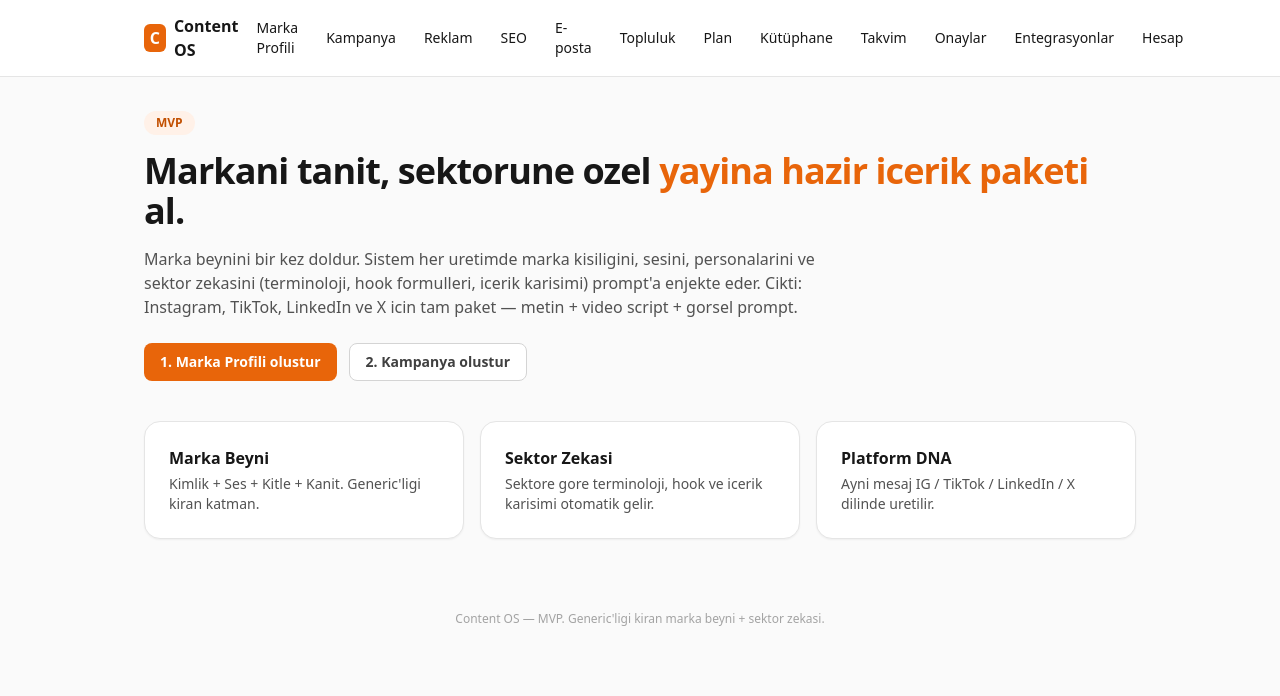
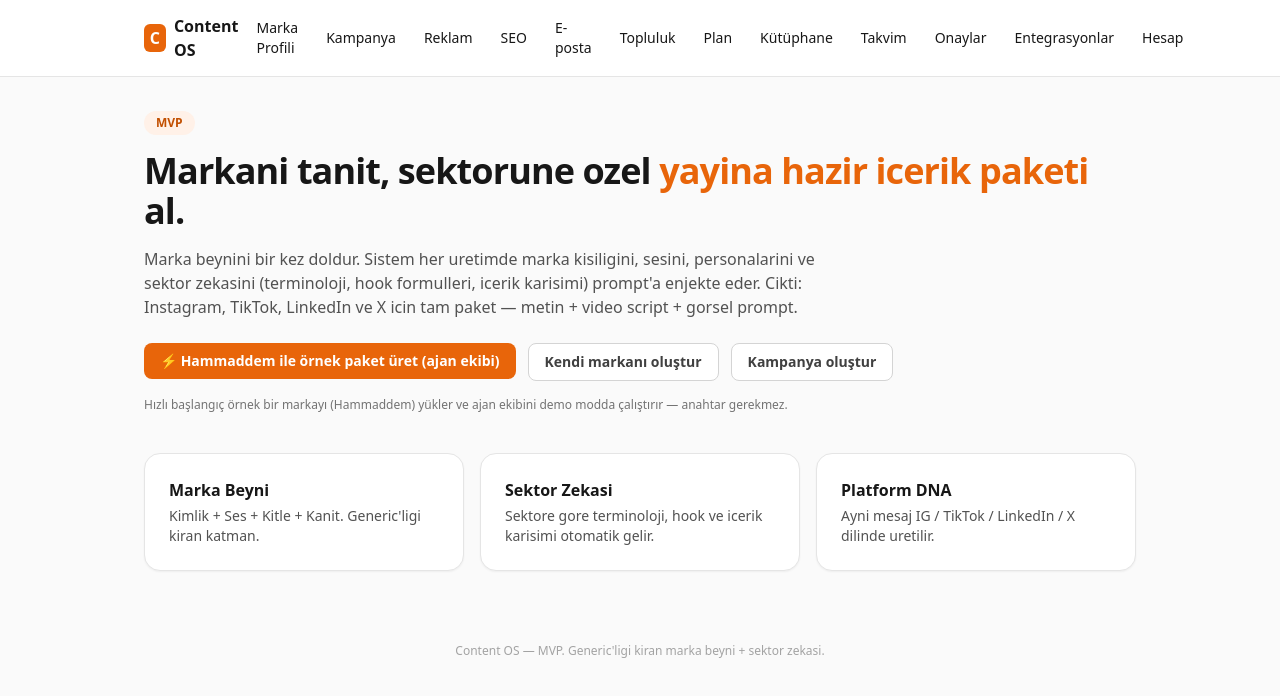
Before and after one commit to ahyazgan/pazarlama, a Next.js app: page / in a window 1280 px wide. Shown: the top 696 px of the page. Built offline with nearby package versions, Linux system fonts and the light colour scheme.

Commit message:
feat: anasayfa hizli baslangic — tek tikla ornek marka + ajan ekibi demo turu -> cikti (onboarding, anahtarsiz)

```diff
--- a/src/app/page.tsx
+++ b/src/app/page.tsx
@@ -1,4 +1,5 @@
 import Link from "next/link";
+import { QuickStart } from "@/components/QuickStart";
 
 export default function HomePage() {
   return (
@@ -17,14 +18,19 @@ export default function HomePage() {
           prompt'a enjekte eder. Cikti: Instagram, TikTok, LinkedIn ve X icin tam paket —
           metin + video script + gorsel prompt.
         </p>
-        <div className="flex flex-wrap gap-3 pt-2">
-          <Link href="/brand" className="btn-primary">
-            1. Marka Profili olustur
+        <div className="flex flex-wrap items-start gap-3 pt-2">
+          <QuickStart />
+          <Link href="/brand" className="btn-ghost">
+            Kendi markanı oluştur
           </Link>
           <Link href="/create" className="btn-ghost">
-            2. Kampanya olustur
+            Kampanya oluştur
           </Link>
         </div>
+        <p className="text-xs text-neutral-500">
+          Hızlı başlangıç örnek bir markayı (Hammaddem) yükler ve ajan ekibini demo modda
+          çalıştırır — anahtar gerekmez.
+        </p>
       </section>
 
       <section className="grid gap-4 sm:grid-cols-3">
--- /dev/null
+++ b/src/components/QuickStart.tsx
@@ -0,0 +1,77 @@
+"use client";
+
+import { useState } from "react";
+import { useRouter } from "next/navigation";
+import { HAMMADDEM_SAMPLE, saveBrandLocal } from "@/lib/brand-store";
+import { getSector } from "@/lib/sectors";
+import { recommendAngle } from "@/lib/strategy";
+import { evaluatePackage, runAgentTeam } from "@/lib/agent-team";
+import { ANGLE_LABELS, type ContentPackage, type GenerateRequest } from "@/lib/types";
+
+// Tek tık: örnek markayı yükle → ajan ekibini demo modda çalıştır → çıktıya götür.
+// Anahtarsız çalışır; tüm zinciri (marka beyni → stratejist → copy → editör → düzeltmen) gösterir.
+export function QuickStart() {
+  const router = useRouter();
+  const [loading, setLoading] = useState(false);
+  const [error, setError] = useState(false);
+
+  const run = async () => {
+    setLoading(true);
+    setError(false);
+    try {
+      const brand = saveBrandLocal({ ...HAMMADDEM_SAMPLE });
+      const topic = "Geç teslimat riski ve tedarik güvenliği";
+      const rec = recommendAngle(getSector(brand.sector), topic, [], {});
+      const base: GenerateRequest = {
+        brand,
+        topic,
+        contentType: "deger",
+        angle: rec.value,
+        personaIndex: 0,
+        demo: true,
+      };
+
+      const postGenerate = async (r: GenerateRequest): Promise<ContentPackage> => {
+        const res = await fetch("/api/generate", {
+          method: "POST",
+          headers: { "Content-Type": "application/json" },
+          body: JSON.stringify({ ...r, demo: true }),
+        });
+        const data = await res.json();
+        if (!res.ok) throw new Error(data.error || "Üretim başarısız.");
+        return data as ContentPackage;
+      };
+
+      const teamRun = await runAgentTeam(base, {
+        generate: postGenerate,
+        evaluate: evaluatePackage, // demo: deterministik editör
+        threshold: 80,
+        maxRounds: 2,
+        strategist: (rq) => ({
+          req: { ...rq, angle: rec.value },
+          note: `Açı: ${ANGLE_LABELS[rec.value]} — ${rec.reason}`,
+        }),
+      });
+
+      sessionStorage.removeItem("content-os.results");
+      sessionStorage.removeItem("content-os.team-runs");
+      sessionStorage.setItem("content-os.result", JSON.stringify(teamRun.final));
+      sessionStorage.setItem("content-os.team-run", JSON.stringify(teamRun));
+      router.push("/output");
+    } catch {
+      setError(true);
+      setLoading(false);
+    }
+  };
+
+  return (
+    <div className="flex flex-col gap-1">
+      <button type="button" className="btn-primary" onClick={run} disabled={loading}>
+        {loading ? "Hazırlanıyor…" : "⚡ Hammaddem ile örnek paket üret (ajan ekibi)"}
+      </button>
+      {error && (
+        <span className="text-xs text-red-600">Üretim başarısız oldu, tekrar deneyin.</span>
+      )}
+    </div>
+  );
+}
```
